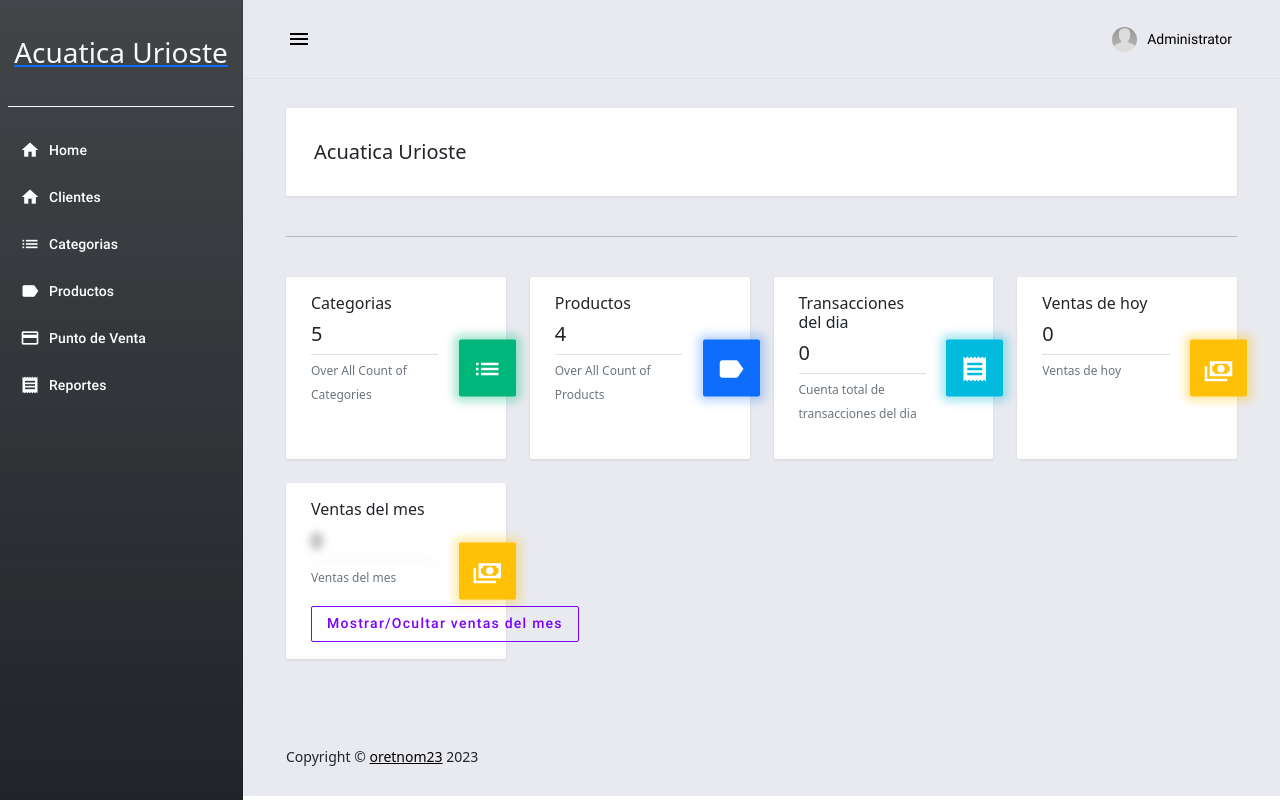
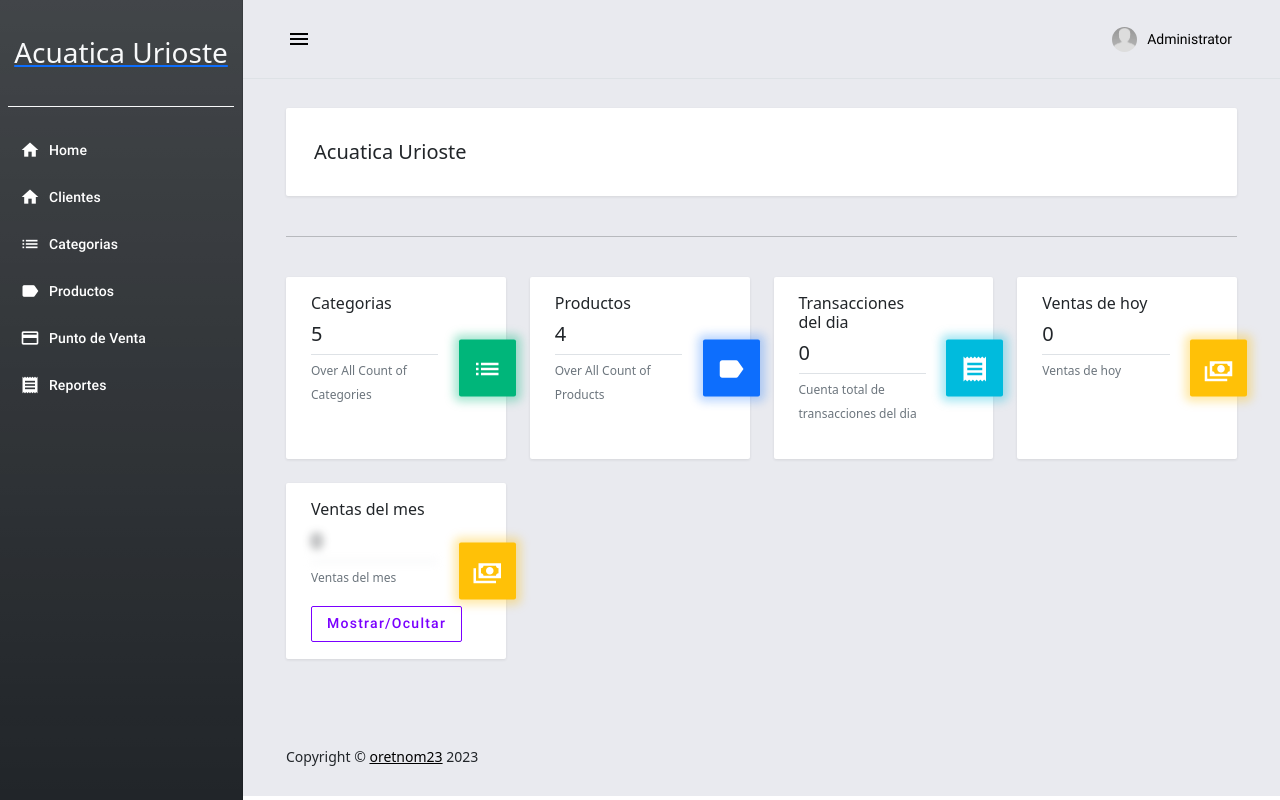
Before and after one commit to luisspe/posUrioste, a Django app: page / in a window 1280 px wide. Run offline with Django 3.2, Linux system fonts and the light colour scheme; a user stored in the database is signed in; data comes from the database, SQL or seed files in the repository; some libraries are stand-ins or nearby versions.

Commit message:
cambios ui

```diff
--- a/posApp/templates/posApp/home.html
+++ b/posApp/templates/posApp/home.html
@@ -5,10 +5,14 @@
 
     }
     .button-wrapper {
-        max-width: 200px; /* Ajusta el valor según tus necesidades */
+        max-width: 150px; /* Ajusta el valor según tus necesidades */
         margin: 0 auto; /* Centra el contenido horizontalmente */
         text-align: center; /* Centra el contenido del botón */
     }
+
+    .black-button {
+    color: black;
+}
 </style>
 <div class="mdc-layout-grid__cell stretch-card mdc-layout-grid__cell--span-12">
     <div class="mdc-card">
@@ -77,9 +81,9 @@
             <div class="card-icon-wrapper">
                 <i class="mdi mdi-cash-multiple"></i>
             </div>
-            <div class="button-wrapper">
-                <div class="mdc-layout-grid__cell mdc-layout-grid__cell--span-12">
-                    <button id="toggleSalesButton" class="mdc-button mdc-button--outlined">Mostrar/Ocultar ventas del mes</button>
+            <div class="button-wrapper d-flex">
+                <div class="mdc-layout-grid__cell mdc-layout-grid__cell--span-8-desktop mdc-layout-grid__cell--span-8-tablet">
+                    <button id="toggleSalesButton" class="mdc-button mdc-button--outlined mdc-button--compact black-button">Mostrar/Ocultar</button>
                 </div>
             </div>
         </div>
--- a/posApp/templates/posApp/pos.html
+++ b/posApp/templates/posApp/pos.html
@@ -174,6 +174,9 @@
         var descuento = 0;
 
         descuento = parseFloat($('[name="descuento"]').val());
+        if (isNaN(descuento) || descuento === "") {
+            descuento = 0;
+        }
         $('#POS-field table tbody tr').each(function() {
             price = $(this).find('[name="price[]"]').val()
             qty = $(this).find('[name="qty[]"]').val()
--- a/posApp/templates/posApp/sales.html
+++ b/posApp/templates/posApp/sales.html
@@ -14,7 +14,7 @@
                     <input type="date" name="end_date" id="end-date" class="form-control">
                 </div>
 
-                <div class="form-group mb-2">
+                <div class="form-group mb-2 mr-3">
                     <select name="cliente_id" id="cliente_id" class="form-select form-select-sm">
                         {% if not clientes %}
                         <option value="" disabled selected></option>
```
